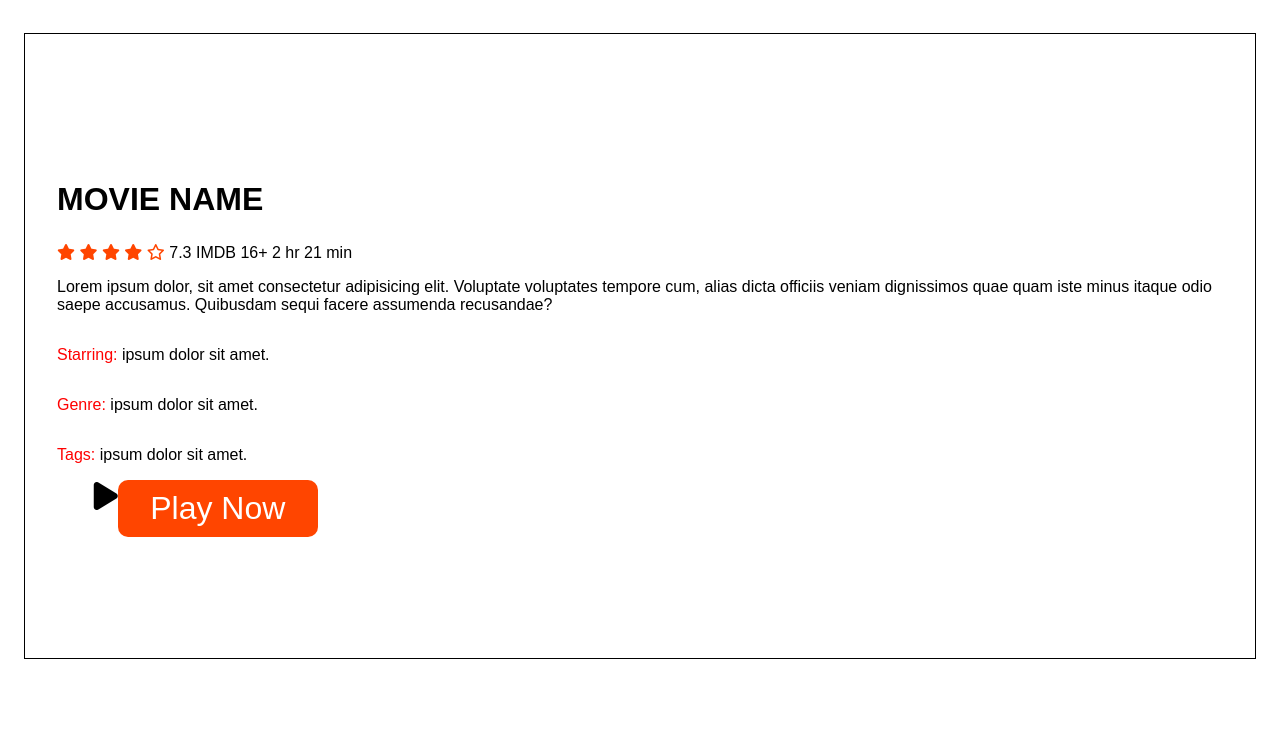
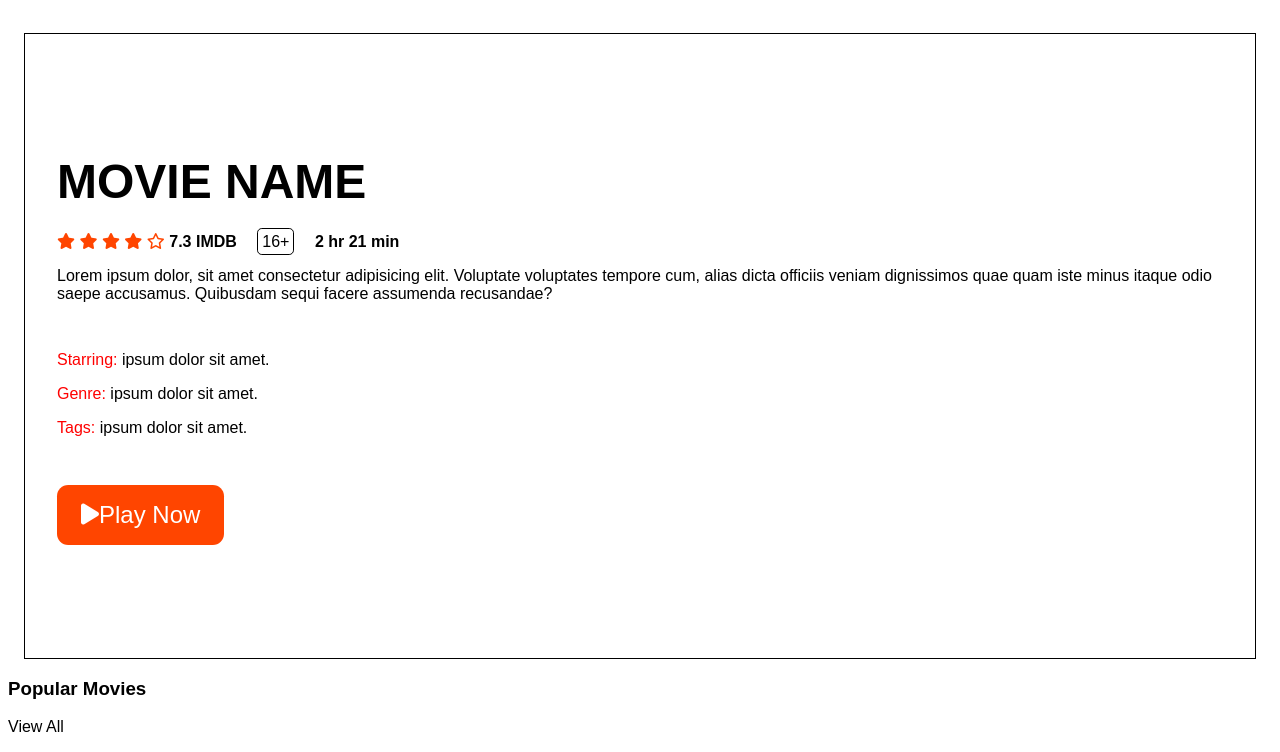
Before and after one commit to fkazanci/witFlix-Project, a plain HTML site: page index.html in a window 1280 px wide. Shown: the part 71-823 px from the top of the page. Before the commit the page ends 800 px from the top, so only its background shows below. Drawn offline with Linux system fonts and the light colour scheme.

Commit message:
header completed

```diff
--- a/index.css
+++ b/index.css
@@ -49,31 +49,38 @@ main{
     display: flex;
     flex-direction: column;
     justify-content: center;
+    align-items: flex-start;
 }
 .text-red{
     color: red;
 }
-h2{
-    font-size: 2rem;
+.age-restriction{
+    border: 1px solid black;
+    border-radius: 0.3rem;
+    padding: 4px;
+    margin: 0 1rem;
+}
+.text-bold{
+    font-weight: bold;
+}
+main h2{
+    font-size: 3rem;
+    margin: 1.5rem 0;
 }
 .info-section i {
 color: orangered;
 }
 .btn{
-    width: 12%;
-    border-radius: 10px;
-    padding: 10px 30px;
-    display: inline-block;
     background: orangered;
     color: white;
-    text-align: center;
-    font-size: 2rem;
+    display: inline-block;
 }
-.play-section{
-    display: flex;
-    justify-items: center;
+.btn-xl{
+    font-size: 1.5rem;
+    padding: 1rem 1.5rem;
+    border-radius: 0.7rem;
+    margin: 1rem 0;
 }
-.play-icon{
-    font-size: 2rem;
-    margin-left: 2.3rem;
+.details-container{
+    margin: 1rem 0;
 }
--- a/index.html
+++ b/index.html
@@ -31,28 +31,38 @@
             <i class="fa-solid fa-star "></i>
             <i class="fa-regular fa-star "></i>
             </span>
-            <span>7.3 IMDB</span>
-            <span>16+</span>
-            <span>2 hr 21 min</span>
+            <span class="text-bold">7.3 IMDB</span>
+            <span class="age-restriction">16+</span>
+            <span class="text-bold">2 hr 21 min</span>
         </div>
         <p class="description">
             Lorem ipsum dolor, sit amet consectetur adipisicing elit. Voluptate voluptates tempore cum, alias dicta officiis veniam dignissimos quae quam iste minus itaque odio saepe accusamus. Quibusdam sequi facere assumenda recusandae?
         </p>
+        <div class="details-container">
         <p>
             <span class="text-red">Starring:</span> ipsum dolor sit amet.
         </p>
-        <p>
             <span class="text-red">Genre:</span> ipsum dolor sit amet.
         </p>
         <p>
             <span class="text-red">Tags:</span> ipsum dolor sit amet.
         </p>
-        <div class="play-section">
-        <i class="fa-solid fa-play play-icon"></i>
-        <div class="btn">Play Now</div>
     </div>
-    </main>
-    <section></section>
+
+
+        <div class="btn btn-xl"><i class="fa-solid fa-play play-icon"></i>Play Now</div>
+        </main>
+    <section>
+        <div class="header-section">
+            <h3>Popular Movies</h3>
+            <p>View All</p>
+        </div>
+        <div>
+            <div class="section-content">
+
+            </div>
+        </div>
+    </section>
     <section></section>
     <footer></footer>
     </body>
```
